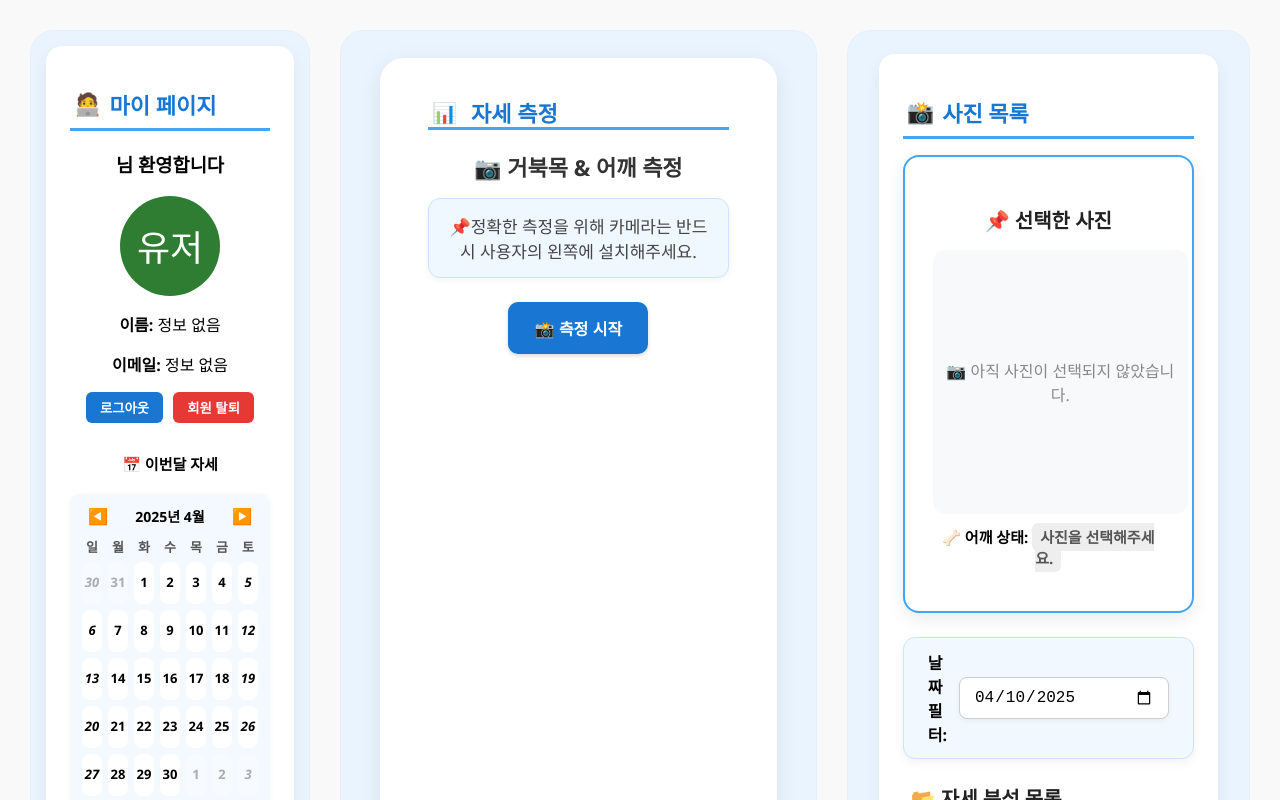
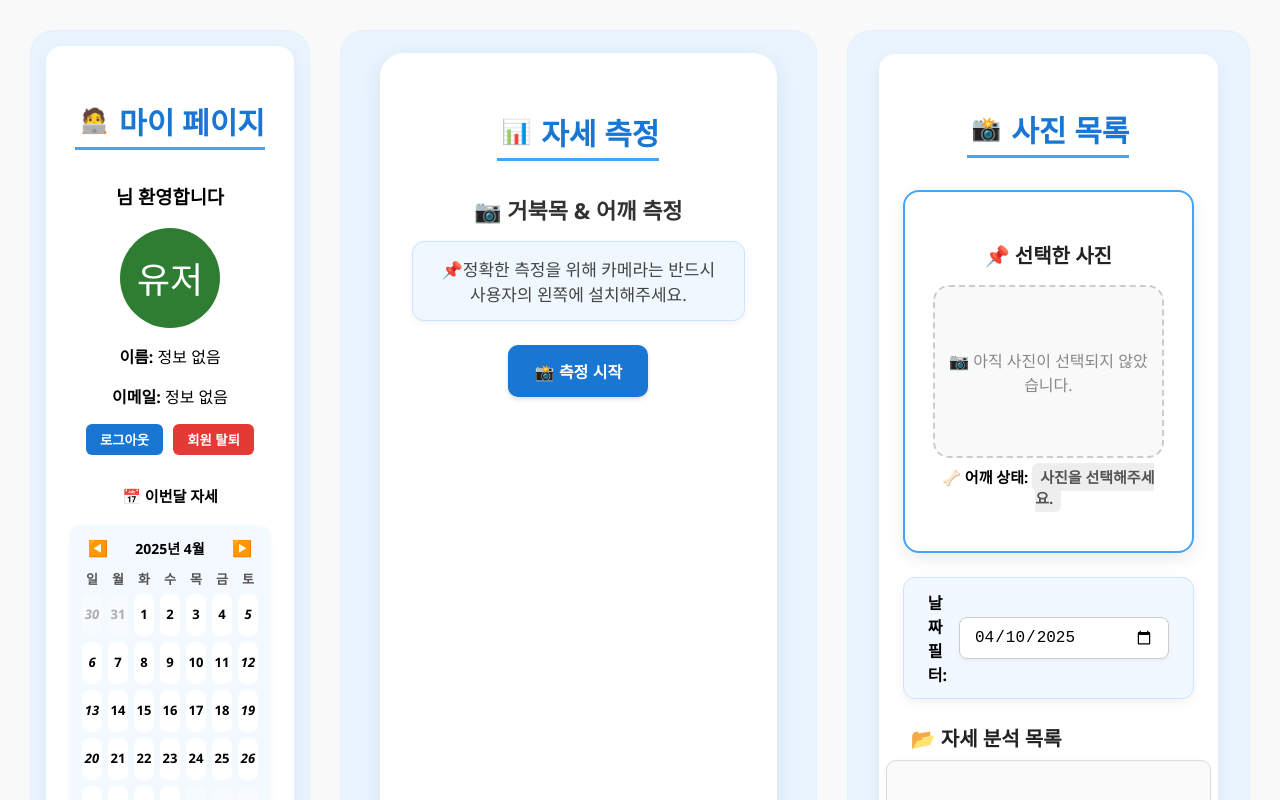
Before and after one commit to mj99k14/webcam-upgrade, a Vue app in the folder newfront/: page /myprofile in a window 1280 px wide. Shown: the top 800 px of the page. Built offline with nearby package versions, Linux system fonts and the light colour scheme.

Commit message:
사진목록 사진 비율

```diff
--- a/newfront/src/components/measure/Mainphotos.vue
+++ b/newfront/src/components/measure/Mainphotos.vue
@@ -402,31 +402,25 @@ mounted() {
 <style scoped>
 /* ✅ 공통 제목 스타일 */
 .section-title-wrapper {
-  margin-top: -24px; /* ✅ 위로 올리기 */
-  margin-bottom: 16px;
+  display: flex;
+  justify-content: center;
+  margin: 0 0 12px; /* 위 여백 완전 제거 + 아래도 살짝 줄임 */
 }
 
 .section-title {
-  display: flex;
+  font-size: 30px;         /* ✅ 크게! */
+  font-weight: 800;
+  color: #1976d2;
+  display: inline-flex;
   align-items: center;
-  gap: 6px;
-  font-size: 22px;
-  font-weight: 700;
-  color: #1976d2;
-  padding-left: 4px;
-
+  gap: 10px;
   border-bottom: 3px solid #42a5f5;
-
-  /* ✅ 아래 여백 줄이기 */
-  padding-bottom: 1px;
-  line-height: 1.1;
+  padding-bottom: 4px;
 }
 
-
 .section-title .emoji {
-  font-size: 20px;
-  margin-top: 2px;     /* ✅ 살짝 아래로 내려서 수평 맞추기 */
-  margin-right: 8px;
+  font-size: 24px;
+  margin-bottom: 2px;
 }
 
 /* ✅ 안내 문구 */
@@ -605,15 +599,16 @@ canvas {
   border: 3px solid #ccc;
   box-shadow: 0 4px 12px rgba(0, 0, 0, 0.05);
 }
+/* ✅ 자세 측정 박스 */
 .main-measure-wrapper {
   background-color: #ffffff;
   border-radius: 24px;
-  padding: 48px;
+  padding: 32px; /* ✅ 기존 48px → 32px으로 줄임 */
   min-height: 900px;
   box-shadow: 0 6px 24px rgba(0, 0, 0, 0.08);
   box-sizing: border-box;
   width: 100%;
-  margin-top: -12px; /* ✅ 위로 조금 당김 */
+  margin-top: -17px; /* ✅ 전체 박스를 살짝 위로 당김 */
   max-width: none;
 }
 
--- a/newfront/src/components/photo/PhotoList.vue
+++ b/newfront/src/components/photo/PhotoList.vue
@@ -165,20 +165,24 @@ export default {
 
 /* ✅ 제목 스타일 */
 .section-title-wrapper {
-  margin-bottom: 16px;
+  display: flex;
+  justify-content: center;
+  margin: 4px 0 20px;  /* ✅ 위 여백 확 줄이기 */
 }
+
 .section-title {
-  display: flex;
+  font-size: 30px;         /* ✅ 기존 28px → 30px */
+  font-weight: 800;
+  color: #1976d2;
+  display: inline-flex;
   align-items: center;
-  gap: 8px;
-  font-size: 22px;
-  font-weight: 700;
-  color: #1976d2;
-  padding-left: 4px;
+  gap: 10px;
   border-bottom: 3px solid #42a5f5;
+  padding-bottom: 4px;
 }
+
 .section-title .emoji {
-  font-size: 22px;
+  font-size: 24px;
   margin-bottom: 2px;
 }
 
@@ -214,22 +218,30 @@ export default {
 }
 .photo-box {
   width: 100%;
-  height: 240px;
-  padding: 12px;
-  background-color: #f8f9fb;
-  border-radius: 12px;
-  overflow: hidden;
+  max-width: 400px;
+  margin: 0 auto;
+  aspect-ratio: 4 / 3; /* ✅ 항상 4:3 비율 유지 */
+  background-color: #f9f9f9;
+  border-radius: 16px;
+  border: 2px dashed #ccc;
   display: flex;
   justify-content: center;
   align-items: center;
-  margin-bottom: 12px;
+  overflow: hidden;
+  box-sizing: border-box;
 }
+
 .main-selected-photo {
-  max-width: 90%;
-  max-height: 220px;
+  width: 100%;
+  height: 100%;
   object-fit: contain;
-  border-radius: 12px;
-  border: 1px solid #ccc;
+}
+
+.photo-placeholder-text {
+  color: #999;
+  font-size: 14px;
+  text-align: center;
+  padding: 12px;
 }
 
 .photo-placeholder-text {
--- a/newfront/src/components/report/SummaryStats.vue
+++ b/newfront/src/components/report/SummaryStats.vue
@@ -1,21 +1,31 @@
+
 <template>
   <div class="summary-box" v-if="dailyStats.length > 0">
     <h3 class="section-title">
       <span class="emoji">📊</span> 자세 분석 요약
     </h3>
 
-    <div class="charts">
+    <!-- ✅ 한 줄에 나란히 정렬 -->
+    <div class="charts-row">
+      <!-- 목 자세 블럭 -->
+      <div class="chart-wrapper">
+        <h2 class="center-title">🐢 목 자세</h2>
         <div class="chart-container">
           <NeckDonut :photos="photos" />
           <div class="analysis-text">
-          <p>🐢 목 자세 분석: {{ dynamicNeckAnalysis }}</p>
+            <p> 목 자세 분석: {{ dynamicNeckAnalysis }}</p>
+          </div>
         </div>
       </div>
 
+      <!-- 어깨 자세 블럭 -->
+      <div class="chart-wrapper">
+        <h2 class="center-title">🤷 어깨 자세</h2>
         <div class="chart-container">
           <ShoulderDonut :photos="photos" />
           <div class="analysis-text">
-          <p>🤷 어깨 분석: {{ dynamicShoulderAnalysis }}</p>
+            <p> 어깨 분석: {{ dynamicShoulderAnalysis }}</p>
+          </div>
         </div>
       </div>
     </div>
@@ -100,31 +110,30 @@ export default {
 </script>
 
 <style scoped>
-.summary-box {
-  width: 100%;
+.charts-row {
+  display: flex;
+  justify-content: center;
+  gap: 40px;
+  margin-bottom: 32px;
+  flex-wrap: wrap; /* 줄 넘침 방지 */
 }
 
-.section-title {
-  font-size: 20px;
-  font-weight: bold;
-  margin-bottom: 24px;
+.chart-wrapper {
   display: flex;
+  flex-direction: column;
   align-items: center;
 }
 
-.emoji {
-  margin-right: 8px;
-}
-
-.charts {
-  display: flex;
-  justify-content: space-around;
-  gap: 40px;
-  margin-bottom: 32px;
+.center-title {
+  text-align: center;
+  font-size: 24px;
+  font-weight: bold;
+  margin-bottom: 16px;
+  color: #222;
 }
 
 .chart-container {
-  flex: 1;
+  width: 100%;
   min-width: 400px;
   max-width: 600px;
   background: #f8fbff;
@@ -132,15 +141,13 @@ export default {
   border-radius: 16px;
   box-shadow: 0 6px 18px rgba(0, 0, 0, 0.06);
 }
+
 .analysis-text {
   margin-top: 24px;
   font-size: 18px;
   font-weight: 600;
   color: #222;
-
-  /* 중앙 정렬 추가 */
   text-align: center;
 }
 
-
 </style>
--- a/newfront/src/components/user/UserInfo.vue
+++ b/newfront/src/components/user/UserInfo.vue
@@ -60,24 +60,27 @@ export default {
 
 /* ✅ 제목 스타일 (공통화) */
 .section-title-wrapper {
-  margin-bottom: 16px;
+  display: flex;
+  justify-content: center;
+  margin: 4px 0 20px;  /* ✅ 위 여백 확 줄이기 */
 }
 
 .section-title {
-  display: flex;
+  font-size: 30px;         /* ✅ 기존 28px → 30px */
+  font-weight: 800;
+  color: #1976d2;
+  display: inline-flex;
   align-items: center;
-  gap: 8px;
-  font-size: 22px;
-  font-weight: 700;
-  color: #1976d2;
-  padding-left: 4px;
+  gap: 10px;
   border-bottom: 3px solid #42a5f5;
+  padding-bottom: 4px;
 }
 
 .section-title .emoji {
-  font-size: 22px;
+  font-size: 24px;
   margin-bottom: 2px;
 }
+
 
 /* ✅ 사용자 정보 */
 .avatar-circle {
```
Lines whose indentation alone changed are shown as unchanged.
